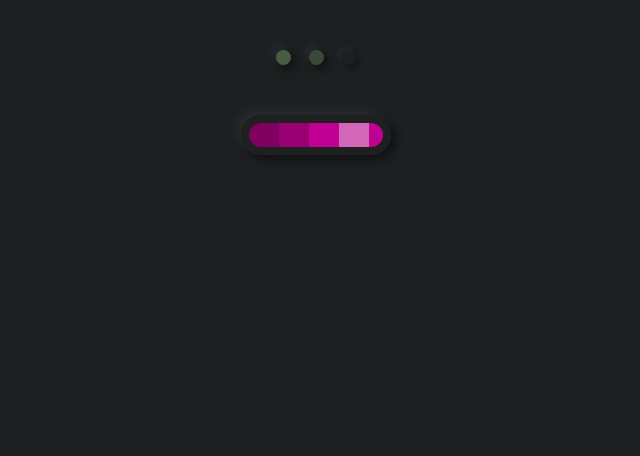
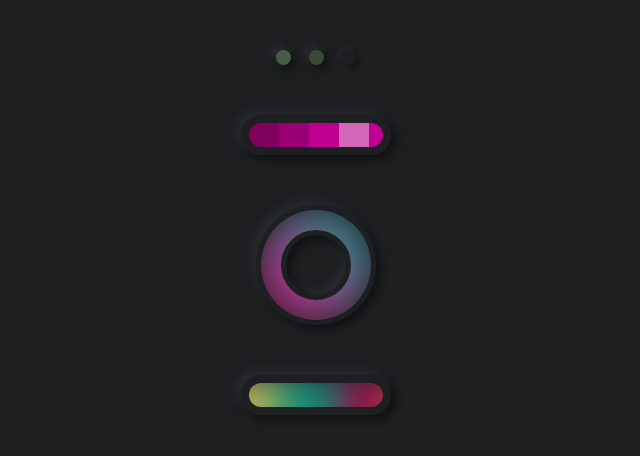
Before and after one commit to happy-unicorn/100days100projects, a React (Create React App) app: page /spinners in a window 1280 px wide. Shown: the top 456 px of the page, without its empty margins (324-964 px from the left). Built offline with nearby package versions, Linux system fonts and the light colour scheme.

Commit message:
Added GradientSpinner

```diff
--- a/src/spinners/components/GradientSpiners.js
+++ b/src/spinners/components/GradientSpiners.js
@@ -1,13 +1,51 @@
 import React from 'react';
 import styled, { keyframes } from 'styled-components';
 
+const rotateKeyframe = () => keyframes`
+  0% {
+    transform: rotate(0deg);
+  }
+  100% {
+    transform: rotate(360deg);
+  }
+`;
 const Component = styled.div`
+  position: relative;
+  box-sizing: border-box;
+  width: 120px;
+  height: 120px;
+  border: 5px solid #1d1f21;
+  border-radius: 50%;
+  box-shadow: 5px 5px 8px #111213, -5px -5px 8px #292c2f;
+  overflow: hidden;
 
+  &:before {
+    content: "";
+    position: absolute;
+    top: 20px;
+    left: 20px;
+    right: 20px;
+    bottom: 20px;
+    border: 5px solid #1d1f21;
+    border-radius: 50%;
+    background-color: #1d1f21;
+    box-shadow: inset 5px 5px 8px #111213, inset -5px -5px 8px #292c2f;
+    z-index: 2;
+  }
+`;
+const Wrapper = styled.span`
+  position: absolute;
+  width: 100%;
+  height: 100%;
+  border-radius: 50%;
+  background: linear-gradient(-225deg, #ff0089 0%, #00ba9d 100%);
+  filter: blur(20px);
+  animation: ${rotateKeyframe} 2s linear infinite;
 `;
 
 const GradientSpinner = () => (
     <Component>
-        new spinner
+        <Wrapper/>
     </Component>
 );
 
--- /dev/null
+++ b/src/spinners/components/GradientSpinnerLine.js
@@ -0,0 +1,51 @@
+import React from 'react';
+import styled, { keyframes } from 'styled-components';
+
+const pieceTransformKeyframe = ({ numberOfElements}) => keyframes`
+  0% {
+    transform: translateX(0);
+  }
+  100%{
+    transform: translateX(-${numberOfElements * 60}px);
+  }
+`;
+const Component = styled.div`
+  box-sizing: border-box;
+  width: 150px;
+  height: 40px;
+  border: 8px solid #1d1f21;
+  border-radius: 20px;
+  box-shadow: 5px 5px 8px #111213, -5px -5px 8px #292c2f;
+  white-space: nowrap;
+  overflow: hidden;
+`;
+const BlurWrapper = styled.div`
+  filter: blur(20px);
+`;
+const Piece = styled.span`
+  display: inline-block;
+  height: 40px;
+  width: 60px;
+  background-color: ${({ color }) => color};
+  animation: ${pieceTransformKeyframe} ${({ numberOfElements }) => numberOfElements / 3}s linear infinite;
+`;
+
+const GradientServerLine = ({ colors=['#ca0553', '#f4ed6d', '#00ba9d'] }) => {
+    const pieces = [...colors, ...colors].map((color, index) => {
+        return <Piece
+            numberOfElements={colors.length}
+            color={color}
+            key={index}
+        />
+    });
+
+    return (
+        <Component>
+            <BlurWrapper>
+                {pieces}
+            </BlurWrapper>
+        </Component>
+    );
+};
+
+export default GradientServerLine;
--- a/src/spinners/index.js
+++ b/src/spinners/index.js
@@ -2,6 +2,8 @@ import React from 'react';
 import styled from 'styled-components';
 import DotSpinner from './components/DotSpinner';
 import BandSpinner from './components/BandSpinner';
+import GradientSpinner from './components/GradientSpiners';
+import GradientServerLine from './components/GradientSpinnerLine';
 
 const Page = styled.div`
   display: flex;
@@ -18,6 +20,8 @@ const SpinnersPage = () => {
         <Page>
             <DotSpinner/>
             <BandSpinner/>
+            <GradientSpinner/>
+            <GradientServerLine/>
         </Page>
     );
 };
```
